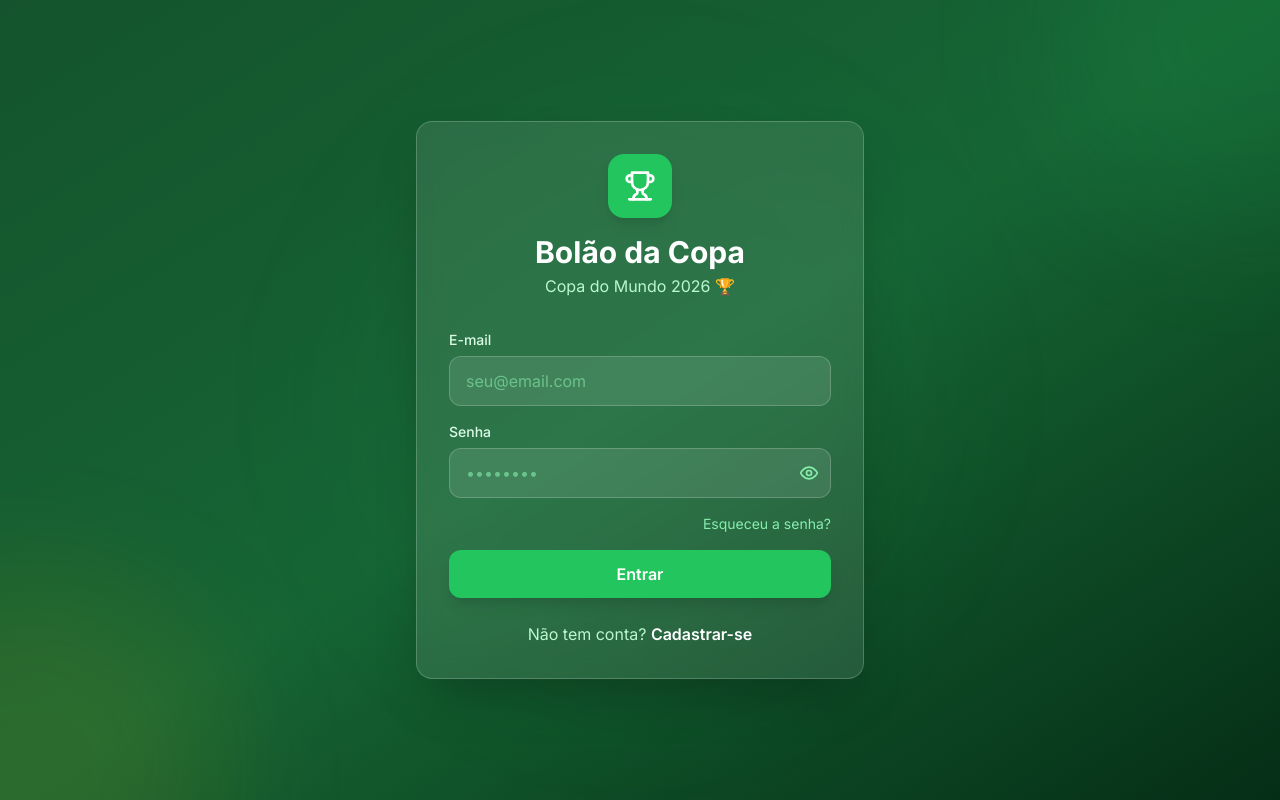
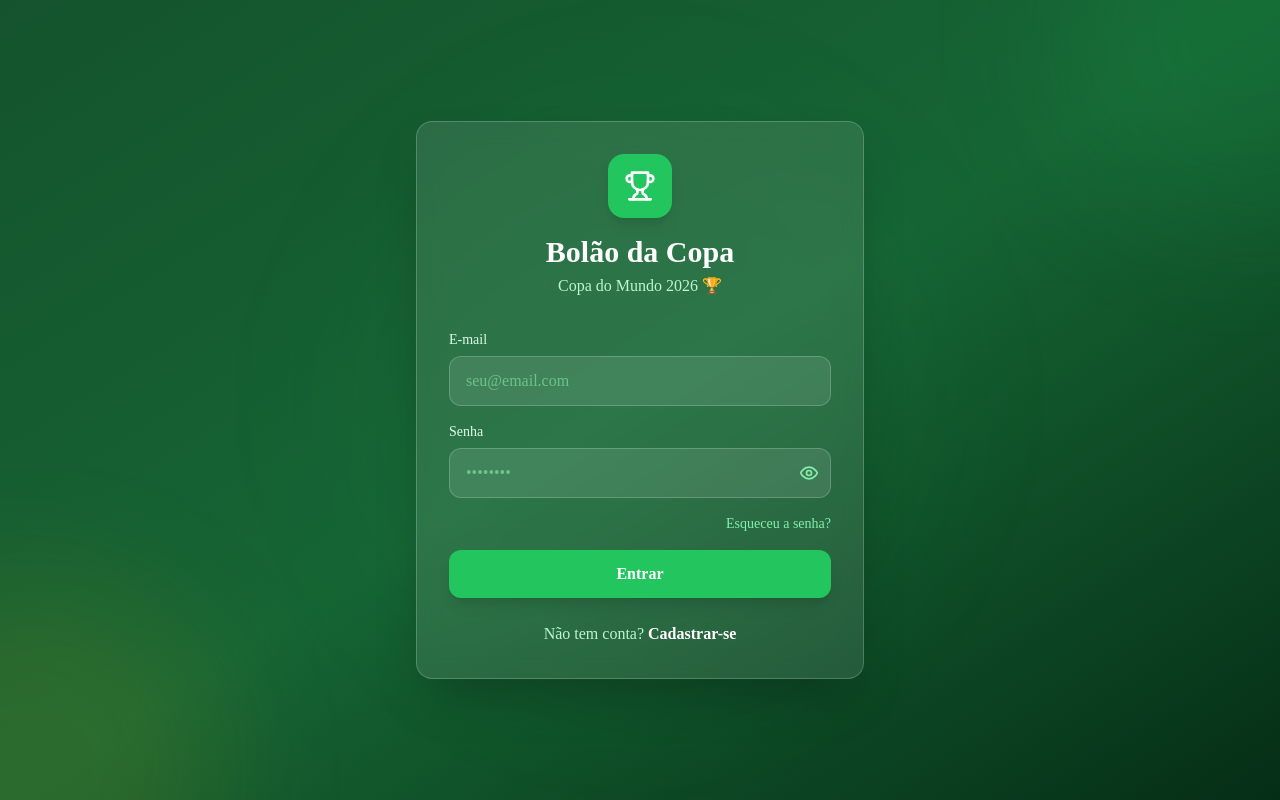
Before and after one commit to Butterfly1105/app-bolao, a Next.js app: page /login in a window 1280 px wide. Built offline with nearby package versions, Linux system fonts and the light colour scheme; no server answers.

Commit message:
fix: remove next/font/google to fix build reliability

```diff
--- a/app/layout.tsx
+++ b/app/layout.tsx
@@ -1,10 +1,7 @@
 import type { Metadata } from 'next'
-import { Inter } from 'next/font/google'
 import './globals.css'
 import { Providers } from './providers'
 import { Toaster } from 'sonner'
-
-const inter = Inter({ subsets: ['latin'], variable: '--font-inter' })
 
 export const metadata: Metadata = {
   title: 'Bolão da Copa 2026',
@@ -26,7 +23,7 @@
 }) {
   return (
     <html lang="pt-BR" suppressHydrationWarning>
-      <body className={`${inter.variable} font-sans`}>
+      <body className="font-sans">
         <Providers>
           {children}
           <Toaster
```
